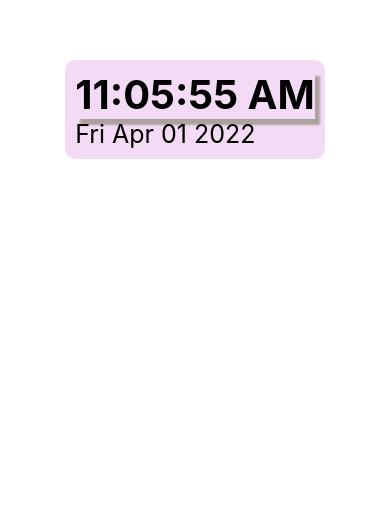
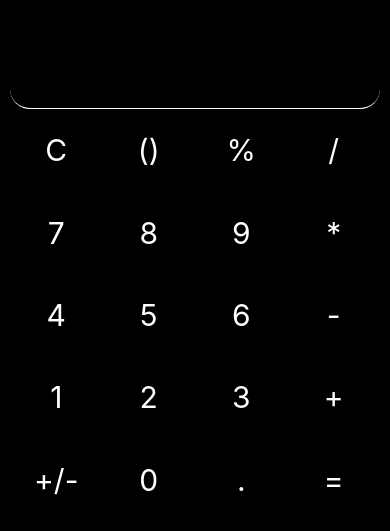
Before and after one commit to dbladva/Awesome, a React Native app: screen / in a window 390 px wide. Shown: the part 313-844 px from the top of the page. Built offline with nearby package versions, Linux system fonts and the light colour scheme.

Commit message:
Calculator

```diff
--- a/App.js
+++ b/App.js
@@ -8,11 +8,12 @@ import Medi_State_class from './src/container/Medi_State_class'
 import Props_Medi_Demo from './src/container/Props_Medi_Demo'
 import Rnclc from './src/container/Rnclc'
 import Rnfclc from './src/container/Rnfclc'
+import Calculator from './src/container/Calculator'
 
 export default function App() {
   return (
-    <View style={{flex: 1,justifyContent: 'center',alignItems: 'center',}}>
-      <Rnfclc />
+    <View style={{flex: 1}}>
+      <Calculator />
       </View>
   )
 }
--- /dev/null
+++ b/src/container/Calculator.js
@@ -0,0 +1,70 @@
+import { View, Text, StyleSheet } from 'react-native'
+import React from 'react'
+
+export default function Calculator() {
+
+  const arr = ["C", "()", "%", "/", "7", "8", "9", "*", "4", "5", "6", "-", "1", "2", "3", "+", "+/-", "0", ".", "="]
+
+  arr.map((a) => {
+    console.log(a);
+  })
+  return (
+    <View style={styles.container}>
+      <View style={styles.InputView}>
+      </View >
+      <View style={styles.btnMainView}>
+        {
+          arr.map((Key, index) => {
+
+              return (
+                <View style={styles.Button}>
+                  <Text style={styles.btnText}>{Key}</Text>
+                  </View>
+              )
+
+          })
+        }
+      </View>
+    </View>
+  )
+}
+
+const styles = StyleSheet.create({
+  container: {
+    padding: 10,
+    flex: 1,
+    flexDirection: 'column',
+    backgroundColor: 'black',
+  },
+  InputView: {
+    flex: 1,
+    borderBottomColor: 'white',
+    borderBottomWidth: 0.5,
+    borderBottomLeftRadius: 20,
+    borderBottomRightRadius: 20,
+    justifyContent: 'center'
+  },
+  btnMainView: {
+    width: '100%',
+    height: '50%',
+    flexDirection: 'row',
+    flexWrap: 'wrap',
+  },
+  btnText: {
+    color: "white",
+    fontSize: 30,
+    padding: 5,
+    // borderWidth: 1,
+    // borderColor: 'red',
+    // borderRadius: 60 ,
+  },
+  Button: {
+    alignItems: 'center',
+    justifyContent: 'center',
+    minWidth: '25%',
+    minHeight: '20%',
+    flex: 2,
+
+  }
+
+})
```
